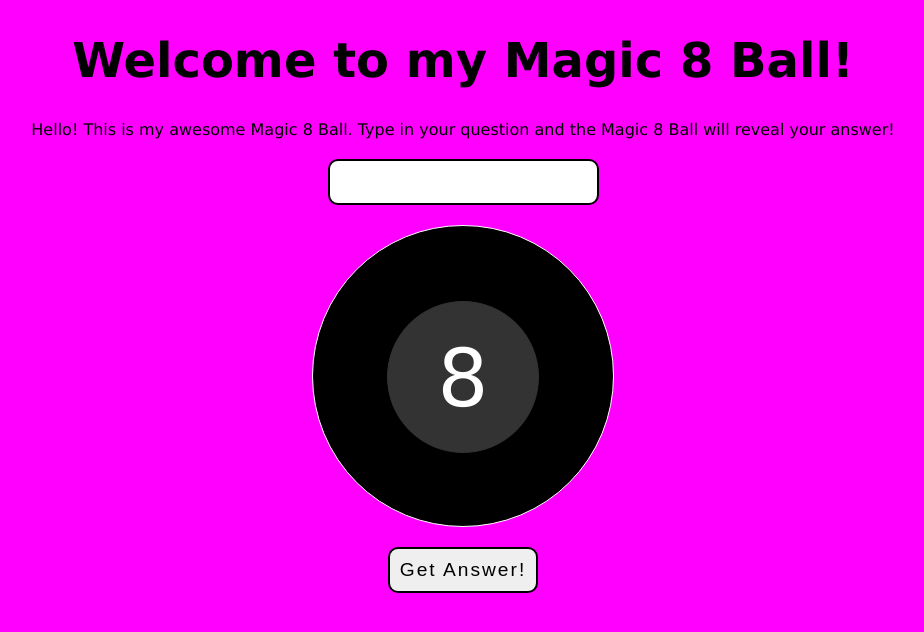
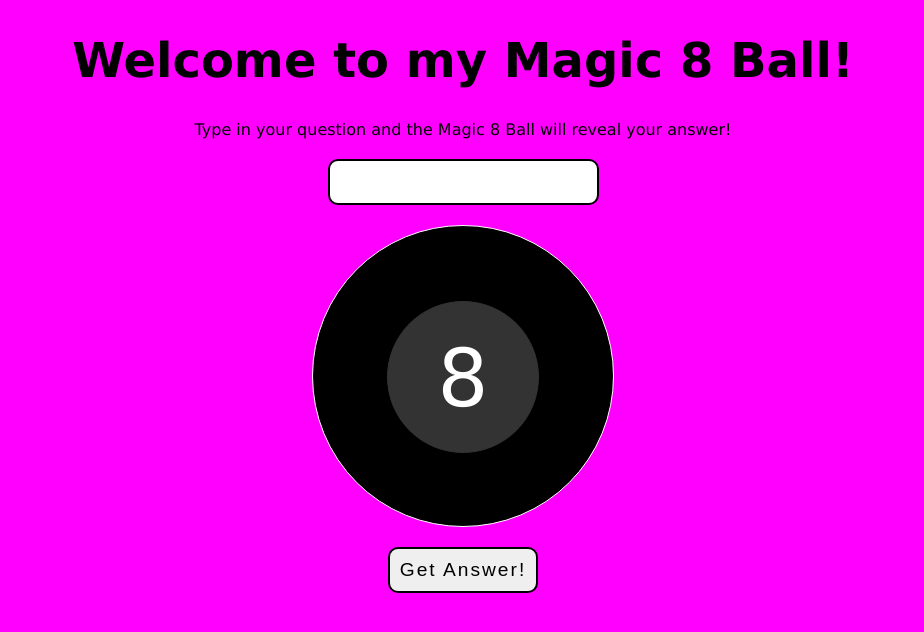
Before and after one commit to caseofbase18/Magic-8-Ball, a plain HTML site: page index.html in a window 1280 px wide. Shown: the whole page, without its empty margins (177-1101 px from the left). Drawn offline with Linux system fonts and the light colour scheme.

```diff
--- a/index.html
+++ b/index.html
@@ -9,7 +9,7 @@
   </head>
   <body>
     <h1>Welcome to my Magic 8 Ball!</h1>
-    <p>Hello! This is my awesome Magic 8 Ball. Type in your question and the Magic 8 Ball will reveal your answer!</p>
+    <p>Type in your question and the Magic 8 Ball will reveal your answer!</p>
 
     <input type="text" id="input" />
 
```
